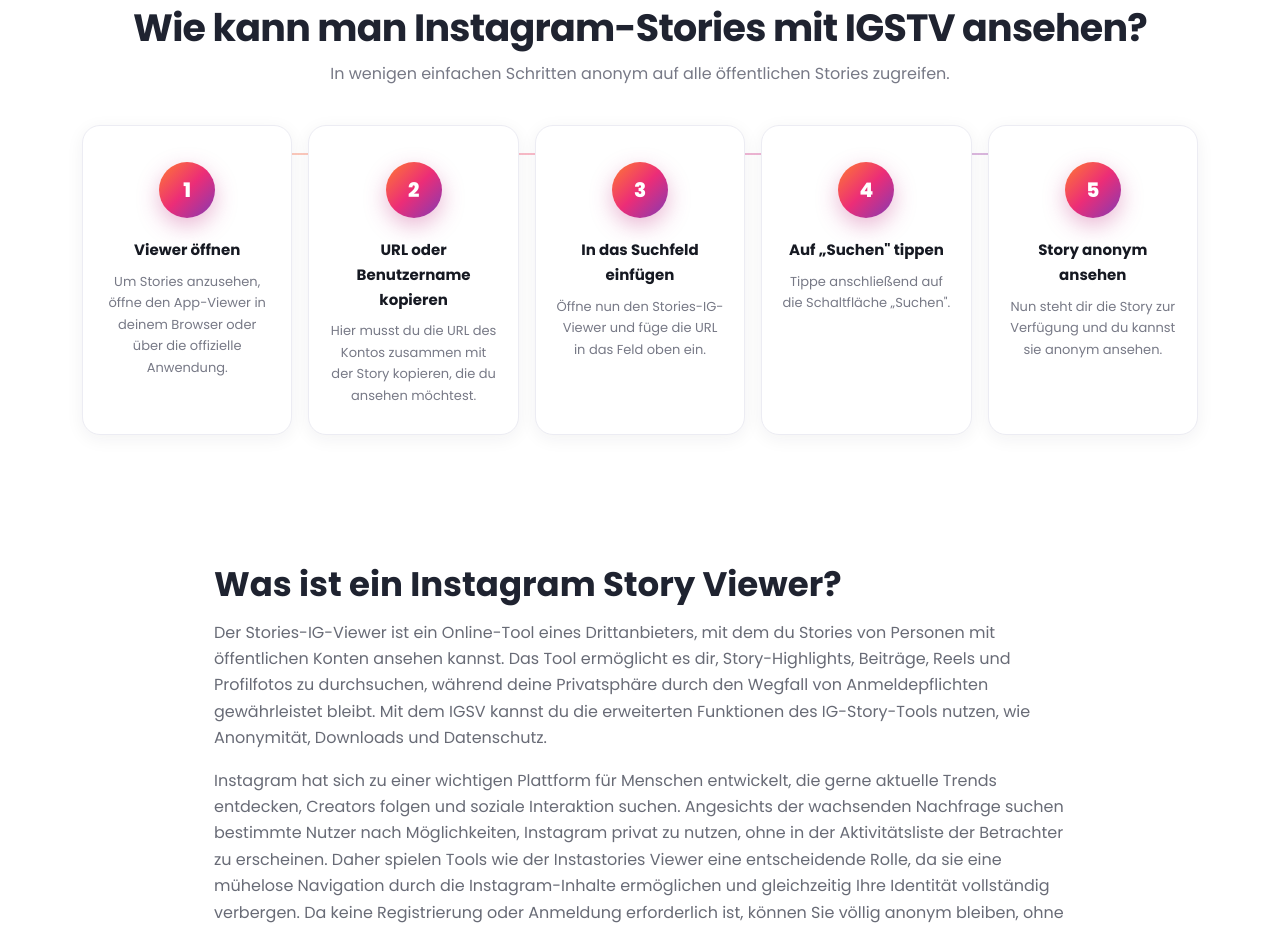
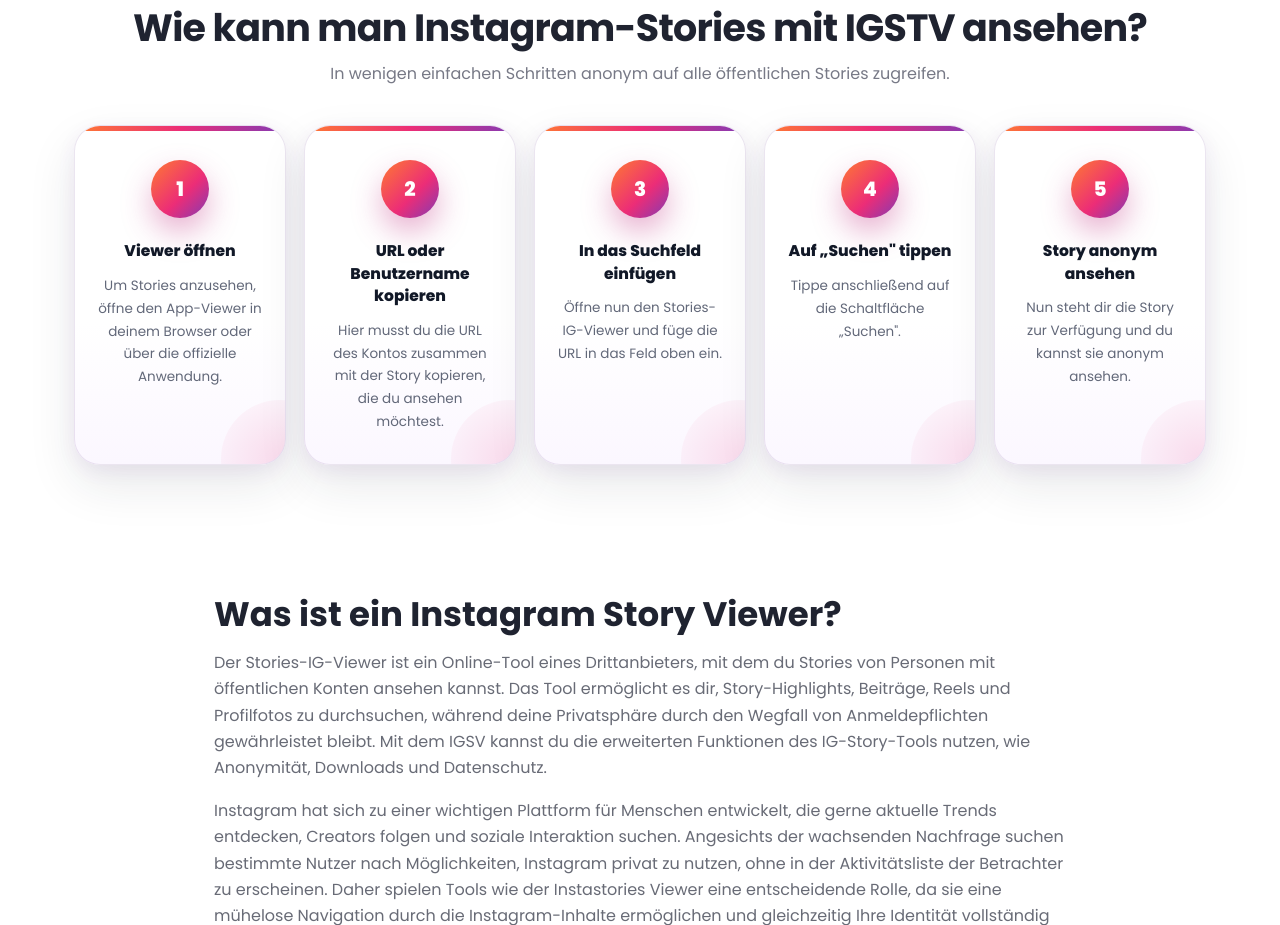
Before and after one commit to irfanxzone/instastoryviewers, a website: page public/index.html in a window 1280 px wide. Shown: the part 2800-3725 px from the top of the page. Drawn offline with Linux system fonts and the light colour scheme.

Commit message:
Fix favicon and refresh homepage step cards

```diff
--- a/public/index.html
+++ b/public/index.html
@@ -33,6 +33,7 @@
   <link rel="alternate" hreflang="x-default" href="https://instastoryviewers.de/" />
 
   <!-- Favicon / Site Icon -->
+  <link rel="shortcut icon" href="/favicon.ico" />
   <link rel="icon" type="image/png" sizes="32x32" href="/favicon-32.png" />
   <link rel="icon" type="image/png" sizes="192x192" href="/favicon-192.png" />
   <link rel="apple-touch-icon" sizes="192x192" href="/favicon-192.png" />
@@ -105,8 +106,8 @@
         "description": "Mit dem kostenlosen Instagram Story Viewer Stories, Reels und Highlights von öffentlichen Konten anonym ansehen und herunterladen. Ohne Anmeldung, ohne Konto – 100 % anonym.",
         "url": "https://instastoryviewers.de/",
         "inLanguage": "de-DE",
-        "datePublished": "2026-06-29T08:48:58+05:00",
-        "dateModified": "2026-06-29T08:48:58+05:00",
+        "datePublished": "2026-06-30T06:28:34+05:00",
+        "dateModified": "2026-06-30T06:28:34+05:00",
         "author": { "@id": "https://instastoryviewers.de/#organization" },
         "publisher": { "@id": "https://instastoryviewers.de/#organization" },
         "image": { "@type": "ImageObject", "url": "https://instastoryviewers.de/logo.svg" },
--- a/public/style.css
+++ b/public/style.css
@@ -29,13 +29,15 @@
 .feature-card p{font-size:14.5px;color:#555;line-height:1.68;margin:0}
 
 /* ── Steps ── */
-.steps{display:grid;grid-template-columns:repeat(5,1fr);gap:0;position:relative}
-.steps::before{content:"";position:absolute;top:28px;left:10%;right:10%;height:2px;background:linear-gradient(90deg,#ff7a31,#ec2d77,#833ab4);z-index:0;opacity:.35}
-.step{background:#fff;border:1px solid var(--line);border-radius:18px;padding:36px 20px 28px;text-align:center;display:flex;flex-direction:column;align-items:center;position:relative;z-index:1;margin:0 8px;box-shadow:0 4px 18px rgba(31,35,48,.06);transition:transform .2s ease,box-shadow .2s ease}
-.step:hover{transform:translateY(-4px);box-shadow:0 14px 36px rgba(31,35,48,.11)}
-.step-num{width:56px;height:56px;border-radius:50%;background:linear-gradient(135deg,#ff7a31,#ec2d77,#833ab4);color:#fff;display:grid;place-items:center;font-weight:800;font-size:20px;margin:0 auto 20px;box-shadow:0 8px 22px rgba(194,53,132,.35)}
-.step h3{font-size:15px;font-weight:700;margin:0 0 8px;color:#161922}
-.step p{margin:0;color:var(--muted);font-size:13px;line-height:1.65}
+.steps{display:grid;grid-template-columns:repeat(5,minmax(0,1fr));gap:18px;position:relative;align-items:stretch}
+.steps::before{display:none}
+.step{background:linear-gradient(180deg,#fff 0%,#fff 58%,#fbf7ff 100%);border:1px solid rgba(145,112,170,.18);border-radius:26px;padding:34px 20px 30px;text-align:center;display:flex;flex-direction:column;align-items:center;justify-content:flex-start;position:relative;z-index:1;min-height:272px;overflow:hidden;box-shadow:0 20px 48px rgba(31,35,48,.10),0 6px 18px rgba(131,58,180,.08);transition:transform .22s ease,box-shadow .22s ease,border-color .22s ease}
+.step::before{content:"";position:absolute;inset:0 0 auto;height:5px;background:linear-gradient(90deg,#ff7a31,#ec2d77,#833ab4)}
+.step::after{content:"";position:absolute;width:118px;height:118px;border-radius:50%;right:-54px;bottom:-54px;background:radial-gradient(circle,rgba(236,45,119,.14),rgba(131,58,180,0));pointer-events:none}
+.step:hover{transform:translateY(-7px);border-color:rgba(236,45,119,.28);box-shadow:0 28px 64px rgba(31,35,48,.15),0 12px 28px rgba(131,58,180,.12)}
+.step-num{width:58px;height:58px;border-radius:50%;background:linear-gradient(135deg,#ff7a31,#ec2d77 58%,#833ab4);color:#fff;display:grid;place-items:center;font-weight:800;font-size:20px;margin:0 auto 22px;box-shadow:0 14px 30px rgba(194,53,132,.38)}
+.step h3{font-size:15.5px;font-weight:800;margin:0 0 12px;color:#111827;line-height:1.45}
+.step p{margin:0;color:#626879;font-size:13.5px;line-height:1.7}
 
 .article{max-width:900px;margin:0 auto}.article h2{font-size:34px;line-height:1.25;margin:0 0 14px}.article h3{font-size:23px;margin:28px 0 10px}.article p{color:#686b76;margin:0 0 16px}.note{background:#faf7ff;border-left:4px solid #c13584;border-radius:12px;padding:20px;margin:22px 0;color:#50535f}
 
@@ -171,6 +173,6 @@
 @media(max-width:620px){.blog-grid{grid-template-columns:1fr}.blog-hero h1,.page-hero h1{font-size:28px}.contact-grid{padding:36px 18px 60px}.legal-body{padding:36px 18px 60px}}
 
 @media (max-width:980px){.profile-head{grid-template-columns:1fr;text-align:center}.avatar{margin:0 auto}.stats{min-width:0}.media-grid{grid-template-columns:repeat(2,1fr)}}
-@media (max-width:960px){.steps{grid-template-columns:repeat(3,1fr)}.steps::before{display:none}.step{margin:0 4px}}
+@media (max-width:960px){.steps{grid-template-columns:repeat(3,1fr);gap:18px}.steps::before{display:none}.step{margin:0}}
 @media (max-width:920px){.nav-links,.nav-cta{display:none}.menu-btn{display:block}.hero h1{font-size:34px}.feature-cards{grid-template-columns:repeat(2,1fr)}.feature-card:last-child:nth-child(3n+1){grid-column:auto}.steps{grid-template-columns:repeat(2,1fr)}.footer-grid{grid-template-columns:1fr 1fr}.section-title h2{font-size:31px}}
 @media (max-width:620px){.container{padding:0 18px}.nav{height:66px}.hero{padding:36px 18px 44px;border-bottom-right-radius:28px}.hero h1{font-size:30px;letter-spacing:.025em}.hero p{font-size:15.5px;margin-bottom:28px}.search-box{display:block}.input-shell{height:52px}.paste-icon{display:none}.search-box>button{width:100%;margin-top:9px}.intro{font-size:15px;text-align:left}.feature-cards,.steps{grid-template-columns:1fr}.feature-card:last-child:nth-child(3n+1){grid-column:auto}.feature-card{padding:32px 22px}.footer-grid{grid-template-columns:1fr;gap:28px}.hero:before{width:300px;height:300px;left:-140px;bottom:-90px}.hero:after{width:300px;height:170px}.brand-text{font-size:16px}.stats{grid-template-columns:1fr 1fr 1fr}.stat{padding:10px}.stat strong{font-size:18px}.media-grid{grid-template-columns:1fr;gap:18px}.panel{padding:16px}.profile-head{padding:20px}.avatar{width:92px;height:92px}.card-btn{width:100%;font-size:15px;padding:13px 16px}.card-btn-ig{width:auto;min-width:54px}}
```
Also changed, not shown: public/favicon.ico (added).
